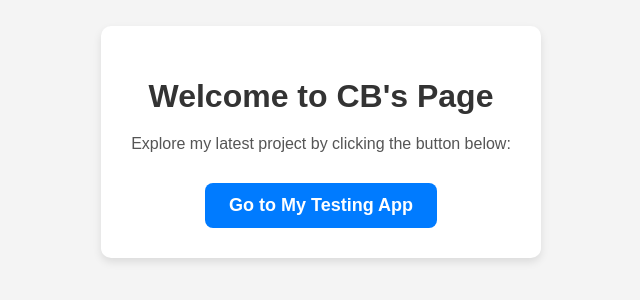
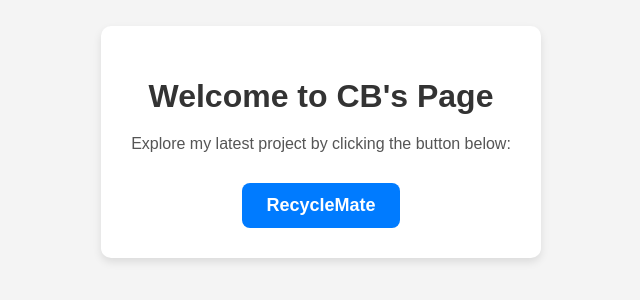
Before and after one commit to Cassius-S-B/Cassius_S_B.github.io, a plain HTML site: page index.html in a window 1280 px wide. Shown: the part 258-558 px from the top of the page, without its empty margins (319-959 px from the left). Drawn offline with Linux system fonts and the light colour scheme.

Commit message:
Update index.html

```diff
--- a/index.html
+++ b/index.html
@@ -54,7 +54,7 @@
         <h1>Welcome to CB's Page</h1>
         <p>Explore my latest project by clicking the button below:</p>
         <button onclick="window.location.href='https://cassius-s-b.github.io/recycleMate/';">
-            Go to My Testing App
+            RecycleMate
         </button>
     </div>
 </body>
```
